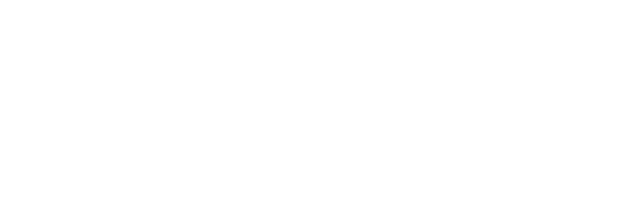
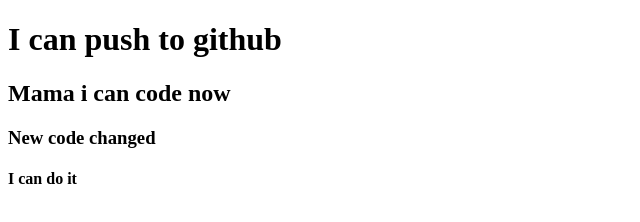
Before and after one commit to AshadudjamanLimon/my-seond-repo, a plain HTML site: page index.html in a window 1280 px wide. Shown: the whole page, without its empty margins (0-640 px from the left). Drawn offline with Linux system fonts and the light colour scheme.

Commit message:
added header

```diff
--- a/index.html
+++ b/index.html
@@ -7,6 +7,9 @@
     <title>My second github repo</title>
 </head>
 <body>
-
+    <h1>I can push to github</h1>
+    <h2>Mama i can code now</h2>
+    <h3>New code changed</h3>
+    <h4>I can do it</h4>
 </body>
 </html>
```
